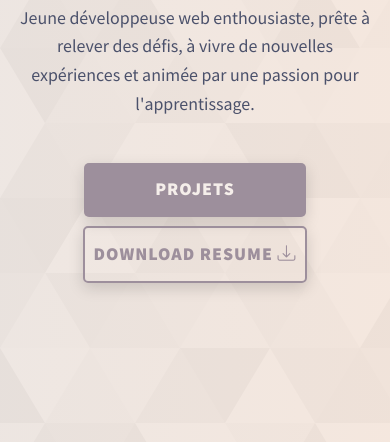
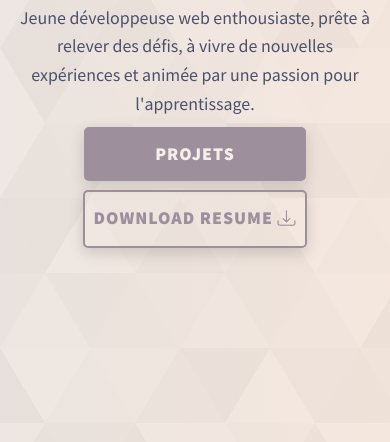
Before and after one commit to AlaeMghirbi/Portefolio, a website: page index.html in a window 390 px wide. Shown: the part 402-844 px from the top of the page. Drawn offline with nearby package versions, Linux system fonts and the light colour scheme.

Commit message:
fixing margin

```diff
--- a/css/style.css
+++ b/css/style.css
@@ -358,7 +358,7 @@
 
 
             .home-hero__cta {
-                margin-top: 0rem;
+                margin-top: 1rem !important;
                 text-align: center;
             }
             .home-hero__mouse-scroll-cont{
```
